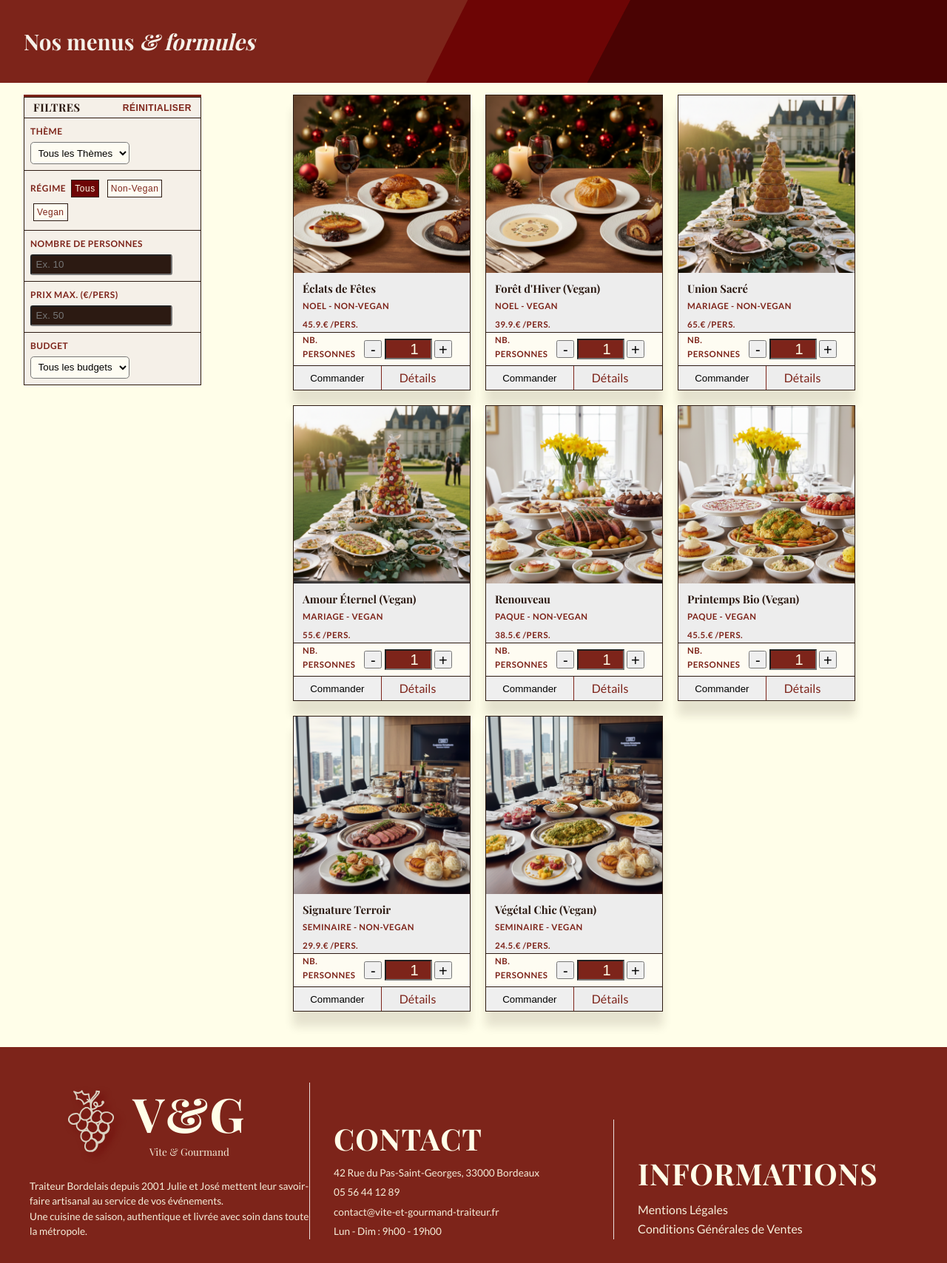
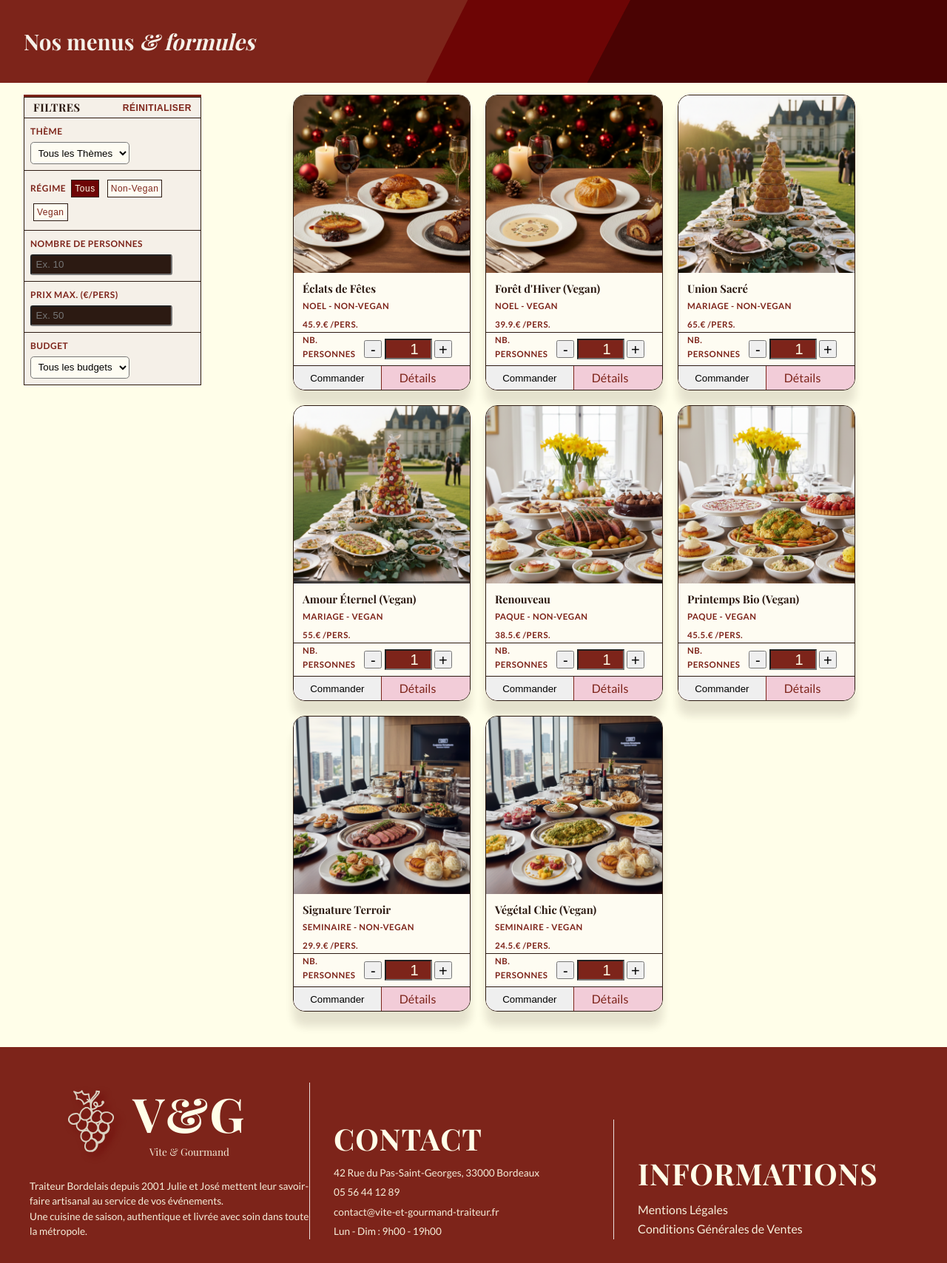
Before and after one commit to samymakhloufi-bot/vite-et-gourmand, a PHP site: page /Nosmenus.php in a window 1280 px wide. Shown: the part 68-1776 px from the top of the page at 74% size. Run offline with PHP 8.4, Linux system fonts and the light colour scheme; some web fonts are replaced.

Commit message:
Modif Accueil

```diff
--- a/Nosmenus.php
+++ b/Nosmenus.php
@@ -107,7 +107,7 @@
                             <input type="hidden"name="menu_name" value="<?php echo $menu['name']?>">
                             <input type="hidden"name="menu_prix" value="<?php echo $menu['price']?>">
 
-                            <div class="menu-card-footer" id="card-footer-nosmenus">
+                            <div class="menu-card-footer">
 
                                 <div class="nb-person">
                                     <span for="nbr-commande">NB. <br>PERSONNES</span>
--- a/css/style.css
+++ b/css/style.css
@@ -58,7 +58,7 @@ html, body{
     --text-light: #6B5244;
     --white:      #FEFCF2;
     --input :     #d9d9d9;
-    --input-light : #EDEDED;
+    --input-light : #F2CCD8;
 
 
     --font-display: 'Playfair Display', Georgia, serif;
@@ -434,15 +434,21 @@ button >*{
     line-height: 1.1;
 }
 
-.card-img{
+.card-gout .card-img{
     opacity: 0;
-    transform : translateY(10rem);
+    transform : translateX(-20rem);
     transition: opacity 2s ease, transform 1.5s ease;
+}
+
+.card-passion .card-img{
+    opacity : 0;
+    transform : translateX(20rem);
+    transition : opacity 2s ease, transform 1.5s ease;
 }
 
 .card-gout.visible .card-img, .card-passion.visible .card-img{
     opacity: 1;
-    transform: translateY(0);
+    transform: translateX(0);
 }
 
 .card-gout.visible .card-text span::before,
@@ -490,7 +496,6 @@ button >*{
     margin-top: auto;
 }
 
-/*animation au survol*/
 .menu-card:hover{
     box-shadow: 0 0.375rem 1.5rem rgba(123,26,46,0.3);
     transform: translateY(-2px);
@@ -1170,6 +1175,7 @@ textarea{
     display: grid;
     width : 15rem;
     border: 1px solid var(--bordeaux-dark-dark);
+    border-radius: 1rem;
 }
 
 #menu-card-menu img{
@@ -1179,7 +1185,7 @@ textarea{
 
 .info-menu{
     display: grid;
-    background-color: var(--input-light);
+    background-color: var(--white);
     height: 5rem;
 }
 
```
